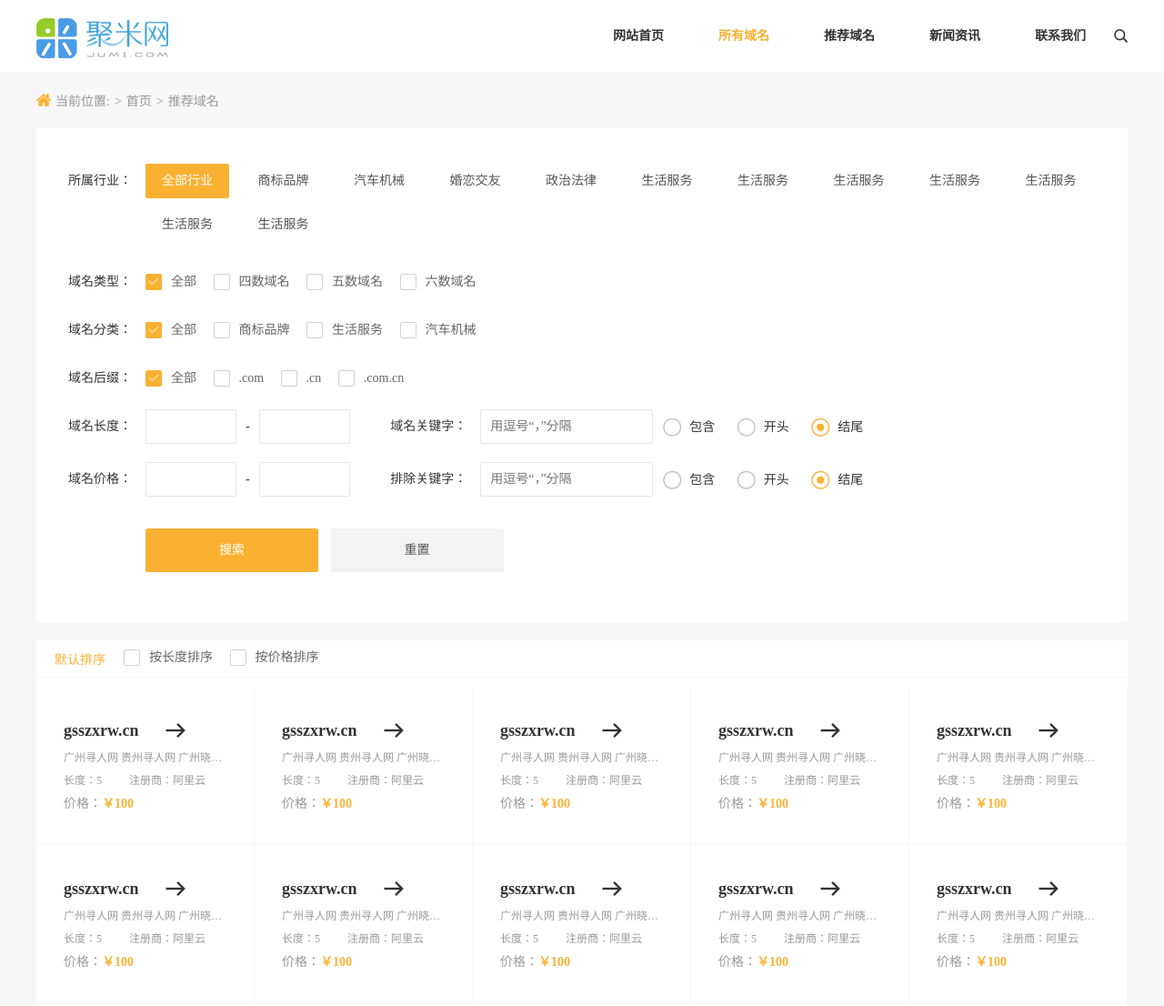
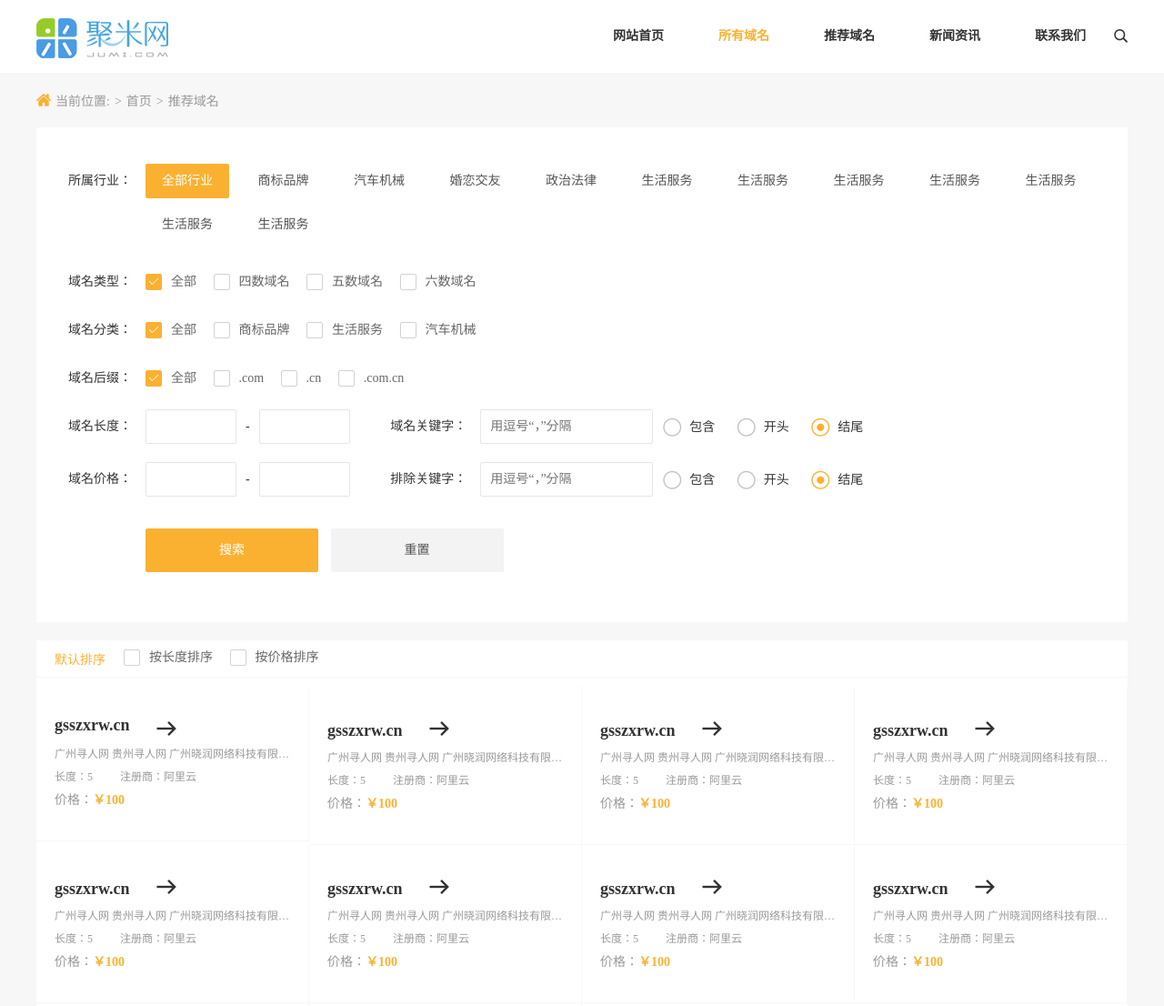
Before and after one commit to qiaoer1234/mibiao-demo03, a website: page app/all_domain.html in a window 1280 px wide. Shown: the top 1106 px of the page at 91% size. Drawn offline with Linux system fonts and the light colour scheme; files that its build step writes are made by us from their sources.

Commit message:
mibiao list

```diff
--- a/app/all_domain.html
+++ b/app/all_domain.html
@@ -218,7 +218,7 @@
       <div class="layui-table w100 _tabbox" lay-skin="nob">
         <ul class="w100 _table">
           <li class="_li"><a href="javascript:void(0)" class="cl-gray">
-            <div class="_0"><p class="font18">gsszxrw.cn</p><i class="iconfont icon-xiangyoujiantou" ></i></div>
+            <div class="_0"><p class="font18 ellipsis">gsszxrw.cn</p><i class="iconfont icon-xiangyoujiantou" ></i></div>
             <p class="_1 font12 ellipsis">广州寻人网 贵州寻人网 广州晓润网络科技有限公司</p>
             <div class="_2 font12"><p class="_2-1">长度：5 </p><p class="_2-2"> 注册商：阿里云 </p></div>
             <p class="_3">价格：<font class="bold">￥100</font></p>
--- a/app/styles/sass/main.scss
+++ b/app/styles/sass/main.scss
@@ -767,14 +767,15 @@ width: 27%;
   .m-table {
     ._table {
       ._li {
-        width: 20%;
+        width: 25%;
         border-bottom: 1px solid #f7f7f7;
         border-right: 1px solid #f7f7f7;
-        padding: 30px;
+        padding: 30px 20px;
         float: left;
         box-sizing: border-box;
         ._0 {
           line-height: 2;
+          display: flex;
           i{
             color: #333;
             margin-left:30px;
```
Also changed, not shown: app/styles/main.css.
